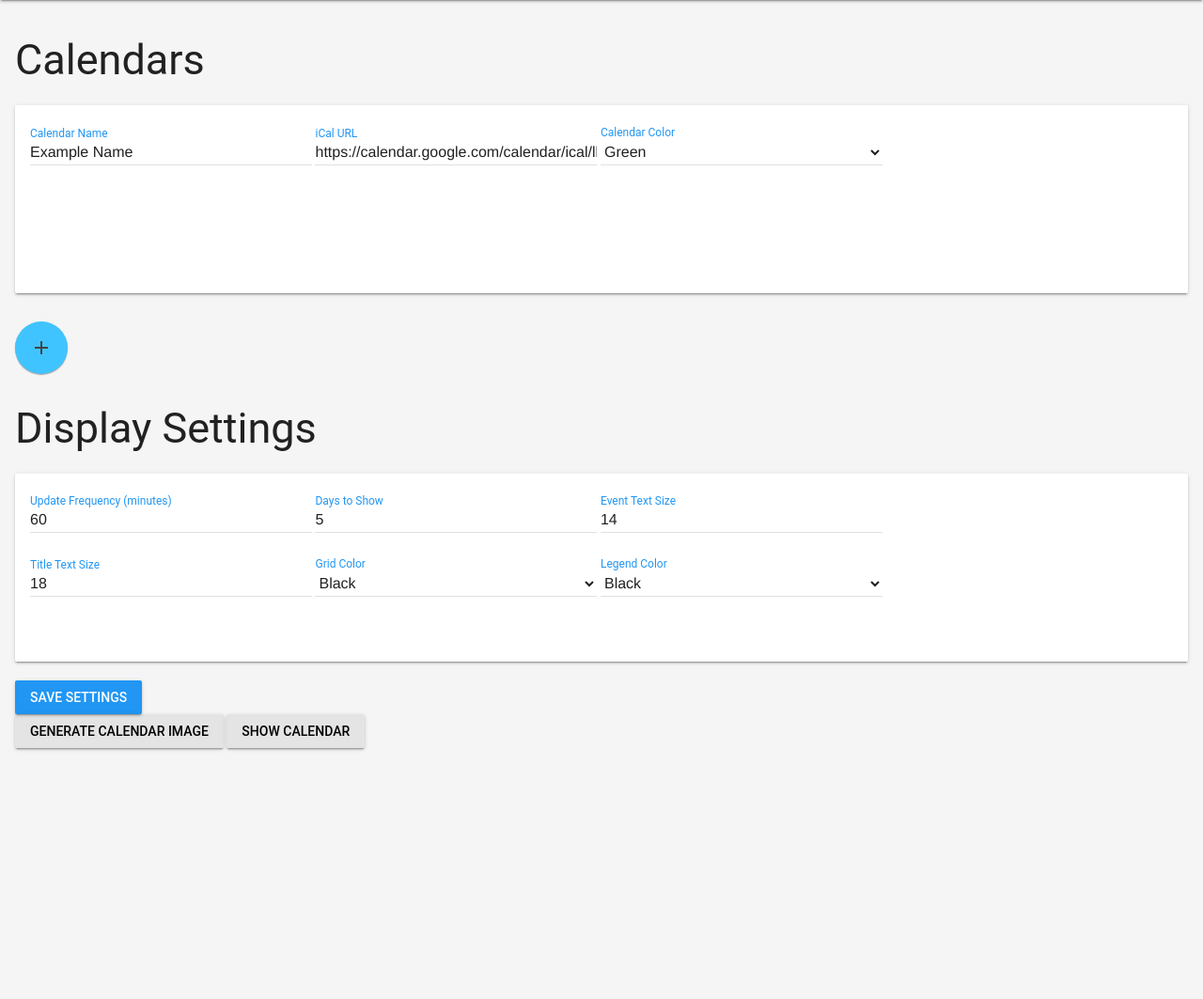
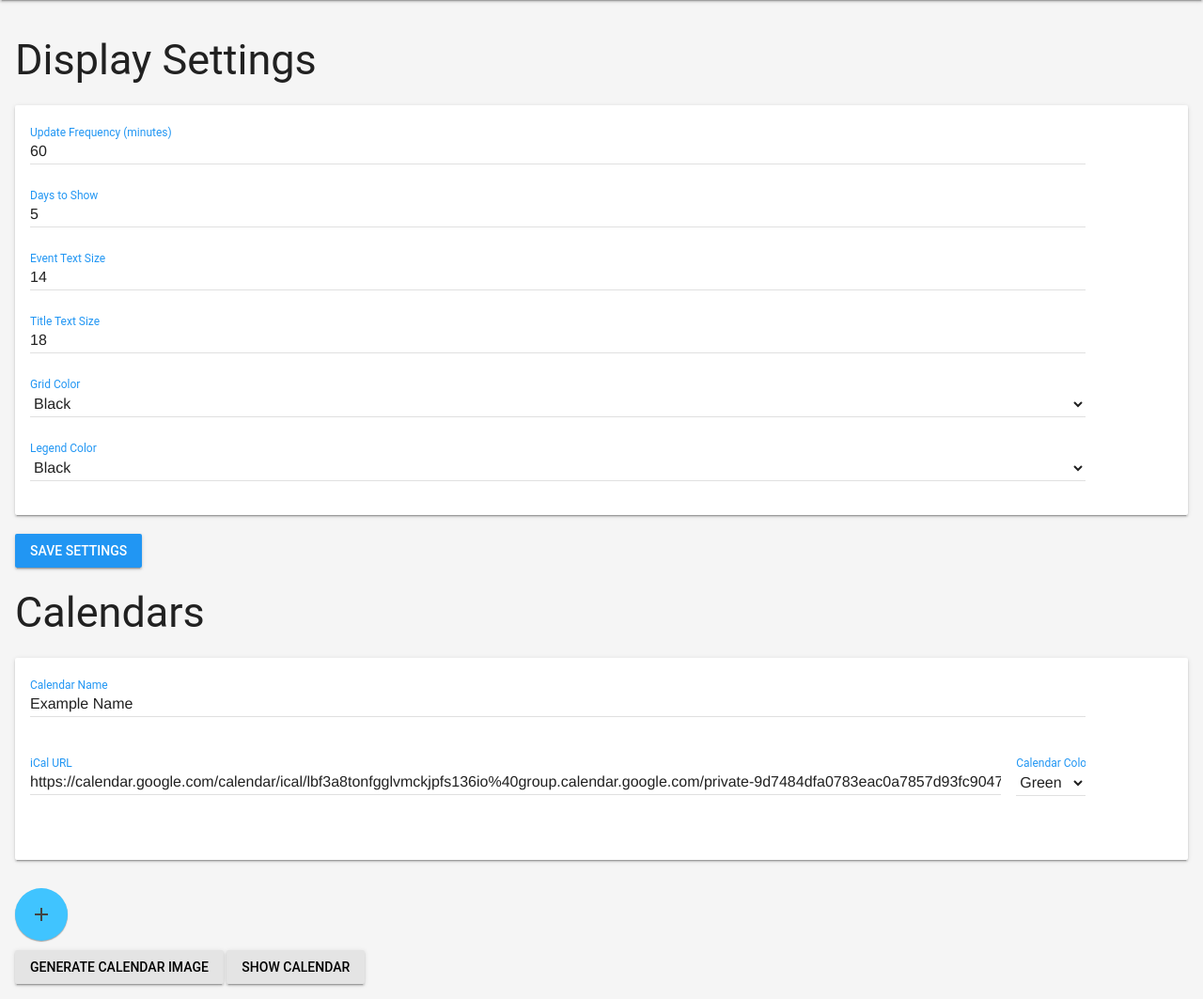
Before and after one commit to SeanStew/InkyServer, a Flask app: page / in a window 1280 px wide. Shown: the part 64-1127 px from the top of the page at 94% size. Run offline with Flask 3, Linux system fonts and the light colour scheme.

Commit message:
rearrange index

```diff
--- a/templates/index.html
+++ b/templates/index.html
@@ -1,5 +1,6 @@
 <!DOCTYPE html>
 <html lang="en">
+
 <head>
   <meta charset="UTF-8">
   <title>Inky Calendar Settings</title>
@@ -10,15 +11,18 @@
   <style>
     body {
       font-family: 'Roboto', sans-serif;
-            background-color: #f5f5f5; /* Light background */
-            color: #212121; /* Dark text */
+      background-color: #f5f5f5;
+      /* Light background */
+      color: #212121;
+      /* Dark text */
       display: flex;
       flex-direction: column;
       min-height: 100vh;
     }
 
     .mdl-card {
-            background-color: #fff; /* White card background */
+      background-color: #fff;
+      /* White card background */
       color: #212121;
       width: 100%;
       margin-bottom: 20px;
@@ -34,23 +38,26 @@
       padding: 16px;
     }
 
-        .calendar-name-select{
-          font-size:20px;
+    .calendar-name-select {
+      font-size: 20px;
       margin: 0;
       padding: 0;
       width: 100%;
     }
 
     .mdl-textfield__label {
-            color: #212121; /* Dark labels */
+      color: #212121;
+      /* Dark labels */
     }
 
     .mdl-textfield__input {
-            color: #212121; /* Dark input text */
+      color: #212121;
+      /* Dark input text */
     }
 
     .mdl-textfield.is-focused .mdl-textfield__label {
-            color: #03a9f4; /* Light blue on focus */
+      color: #03a9f4;
+      /* Light blue on focus */
     }
 
     .mdl-textfield.is-focused .mdl-textfield__input {
@@ -58,16 +65,20 @@
     }
 
     .mdl-textfield.is-invalid .mdl-textfield__input {
-            border-color: #ff5252; /* Red invalid */
+      border-color: #ff5252;
+      /* Red invalid */
     }
 
     .mdl-textfield.is-invalid .mdl-textfield__label {
-            color: #ff5252; /* Red invalid */
+      color: #ff5252;
+      /* Red invalid */
     }
 
     .mdl-button--primary {
-            background-color: #03a9f4; /* Light blue accent */
-            color: #fff; /* White button text */
+      background-color: #03a9f4;
+      /* Light blue accent */
+      color: #fff;
+      /* White button text */
     }
 
     .page-content {
@@ -75,7 +86,8 @@
     }
 
     .mdl-layout__header {
-            background-color: #03a9f4; /* Light Blue Header */
+      background-color: #03a9f4;
+      /* Light Blue Header */
     }
 
     .mdl-layout__header-row {
@@ -86,11 +98,41 @@
       margin-top: 10px;
       margin-bottom: 10px;
     }
+
     .mdl-card__title-text {
       font-size: 16px;
     }
+
+    .calendar-entry-grid {
+      display: grid;
+      grid-template-columns: 1fr;
+      grid-gap: 16px;
+    }
+
+    .calendar-entry-row {
+      display: grid;
+      grid-template-columns: 1fr auto;
+      /* iCal URL takes up most space, Color auto */
+      grid-gap: 16px;
+    }
+
+    .mdl-textfield__input {
+      width: 100%;
+    }
+
+    .mdl-textfield {
+      width: 100%;
+    }
+
+    .mdl-card__actions {
+      display: flex;
+      justify-content: flex-end;
+      align-items: center;
+      padding: 16px;
+    }
   </style>
 </head>
+
 <body>
   <div class="mdl-layout mdl-js-layout mdl-layout--fixed-header">
     <header class="mdl-layout__header">
@@ -104,30 +146,87 @@
     <main class="mdl-layout__content">
       <div class="page-content">
         <form method="post">
+          <h2>Display Settings</h2>
+          <div class="mdl-card mdl-shadow--2dp">
+            <div class="mdl-card__supporting-text">
+              <div class="mdl-textfield mdl-js-textfield mdl-textfield--floating-label">
+                <input class="mdl-textfield__input" type="number" id="update_frequency" name="update_frequency"
+                  value="{{ settings.update_frequency }}" min="1" required>
+                <label class="mdl-textfield__label" for="update_frequency">Update Frequency (minutes)</label>
+              </div>
+              <div class="mdl-textfield mdl-js-textfield mdl-textfield--floating-label">
+                <input class="mdl-textfield__input" type="number" id="days_to_show" name="days_to_show"
+                  value="{{ settings.days_to_show }}" min="1" required>
+                <label class="mdl-textfield__label" for="days_to_show">Days to Show</label>
+              </div>
+              <div class="mdl-textfield mdl-js-textfield mdl-textfield--floating-label">
+                <input class="mdl-textfield__input" type="number" id="event_text_size" name="event_text_size"
+                  value="{{ settings.event_text_size }}" min="1" required>
+                <label class="mdl-textfield__label" for="event_text_size">Event Text Size</label>
+              </div>
+              <div class="mdl-textfield mdl-js-textfield mdl-textfield--floating-label">
+                <input class="mdl-textfield__input" type="number" id="title_text_size" name="title_text_size"
+                  value="{{ settings.title_text_size }}" min="1" required>
+                <label class="mdl-textfield__label" for="title_text_size">Title Text Size</label>
+              </div>
+              <div class="mdl-textfield mdl-js-textfield mdl-textfield--floating-label">
+                <select class="mdl-textfield__input" id="grid_color" name="grid_color">
+                  {% for color_hex, color_name in allowed_colors.items() %}
+                  <option value="{{ color_hex }}" {% if settings.grid_color==color_hex %}selected{% endif %}>{{
+                    color_name }}</option>
+                  {% endfor %}
+                </select>
+                <label class="mdl-textfield__label" for="grid_color">Grid Color</label>
+              </div>
+              <div class="mdl-textfield mdl-js-textfield mdl-textfield--floating-label">
+                <select class="mdl-textfield__input" id="legend_color" name="legend_color">
+                  {% for color_hex, color_name in allowed_colors.items() %}
+                  <option value="{{ color_hex }}" {% if settings.legend_color==color_hex %}selected{% endif %}>{{
+                    color_name }}</option>
+                  {% endfor %}
+                </select>
+                <label class="mdl-textfield__label" for="legend_color">Legend Color</label>
+              </div>
+            </div>
+          </div>
+
+          <button type="submit"
+            class="mdl-button mdl-js-button mdl-button--raised mdl-button--colored mdl-js-ripple-effect">
+            Save Settings
+          </button>
+
           <div id="calendar-entries">
             <h2>Calendars</h2>
             {% for calendar in calendars %}
             <div class="mdl-card mdl-shadow--2dp calendar-entry">
-                          <div class="mdl-card__supporting-text">
+              <div class="mdl-card__supporting-text calendar-entry-grid">
                 <div class="mdl-textfield mdl-js-textfield mdl-textfield--floating-label">
-                              <input class="mdl-textfield__input" type="text" id="calendar_name_{{ loop.index0 }}" name="calendar_name" value="{{ calendar.calendar_name }}" required>
-                              <label class="mdl-textfield__label calendar-name-select" for="calendar_name_{{ loop.index0 }}">Calendar Name</label>
+                  <input class="mdl-textfield__input" type="text" id="calendar_name_{{ loop.index0 }}"
+                    name="calendar_name" value="{{ calendar.calendar_name }}" required>
+                  <label class="mdl-textfield__label calendar-name-select"
+                    for="calendar_name_{{ loop.index0 }}">Calendar Name</label>
                 </div>
+                <div class="calendar-entry-row">
                   <div class="mdl-textfield mdl-js-textfield mdl-textfield--floating-label">
-                                <input class="mdl-textfield__input" type="text" id="ical_url_{{ loop.index0 }}" name="ical_url" value="{{ calendar.ical_url }}" required>
+                    <input class="mdl-textfield__input" type="text" id="ical_url_{{ loop.index0 }}" name="ical_url"
+                      value="{{ calendar.ical_url }}" required>
                     <label class="mdl-textfield__label" for="ical_url_{{ loop.index0 }}">iCal URL</label>
                   </div>
-
                   <div class="mdl-textfield mdl-js-textfield mdl-textfield--floating-label">
                     <select class="mdl-textfield__input" id="color_{{ loop.index0 }}" name="color">
                       {% for color_hex, color_name in allowed_colors.items() %}
-                                        <option value="{{ color_hex }}" {% if calendar.color == color_hex %}selected{% endif %}>{{ color_name }}</option>
+                      <option value="{{ color_hex }}" {% if calendar.color==color_hex %}selected{% endif %}>{{
+                        color_name }}</option>
                       {% endfor %}
                     </select>
                     <label class="mdl-textfield__label" for="color_{{ loop.index0 }}">Calendar Color</label>
                   </div>
+                </div>
+              </div>
+              <div class="mdl-card__actions">
                 {% if not loop.first %}
-                            <button type="button" class="mdl-button mdl-js-button mdl-button--raised mdl-js-ripple-effect" onclick="removeCalendar(this)">
+                <button type="button" class="mdl-button mdl-js-button mdl-button--raised mdl-js-ripple-effect"
+                  onclick="removeCalendar(this)">
                   <i class="material-icons">delete</i>
                 </button>
                 {% endif %}
@@ -136,70 +235,31 @@
             {% endfor %}
           </div>
 
-                    <button id="add-calendar" type="button" class="mdl-button mdl-js-button mdl-button--fab mdl-js-ripple-effect mdl-button--colored">
+          <button id="add-calendar" type="button"
+            class="mdl-button mdl-js-button mdl-button--fab mdl-js-ripple-effect mdl-button--colored">
             <i class="material-icons">add</i>
-                    </button>
-
-                    <h2>Display Settings</h2>
-                    <div class="mdl-card mdl-shadow--2dp">
-                        <div class="mdl-card__supporting-text">
-                            <div class="mdl-textfield mdl-js-textfield mdl-textfield--floating-label">
-                                <input class="mdl-textfield__input" type="number" id="update_frequency" name="update_frequency" value="{{ settings.update_frequency }}" min="1" required>
-                                <label class="mdl-textfield__label" for="update_frequency">Update Frequency (minutes)</label>
-                            </div>
-                            <div class="mdl-textfield mdl-js-textfield mdl-textfield--floating-label">
-                                <input class="mdl-textfield__input" type="number" id="days_to_show" name="days_to_show" value="{{ settings.days_to_show }}" min="1" required>
-                                <label class="mdl-textfield__label" for="days_to_show">Days to Show</label>
-                            </div>
-                            <div class="mdl-textfield mdl-js-textfield mdl-textfield--floating-label">
-                                <input class="mdl-textfield__input" type="number" id="event_text_size" name="event_text_size" value="{{ settings.event_text_size }}" min="1" required>
-                                <label class="mdl-textfield__label" for="event_text_size">Event Text Size</label>
-                            </div>
-                            <div class="mdl-textfield mdl-js-textfield mdl-textfield--floating-label">
-                                <input class="mdl-textfield__input" type="number" id="title_text_size" name="title_text_size" value="{{ settings.title_text_size }}" min="1" required>
-                                <label class="mdl-textfield__label" for="title_text_size">Title Text Size</label>
-                            </div>
-                            <div class="mdl-textfield mdl-js-textfield mdl-textfield--floating-label">
-                                <select class="mdl-textfield__input" id="grid_color" name="grid_color">
-                                    {% for color_hex, color_name in allowed_colors.items() %}
-                                        <option value="{{ color_hex }}" {% if settings.grid_color == color_hex %}selected{% endif %}>{{ color_name }}</option>
-                                    {% endfor %}
-                                </select>
-                                <label class="mdl-textfield__label" for="grid_color">Grid Color</label>
-                            </div>
-                            <div class="mdl-textfield mdl-js-textfield mdl-textfield--floating-label">
-                                <select class="mdl-textfield__input" id="legend_color" name="legend_color">
-                                    {% for color_hex, color_name in allowed_colors.items() %}
-                                        <option value="{{ color_hex }}" {% if settings.legend_color == color_hex %}selected{% endif %}>{{ color_name }}</option>
-                                    {% endfor %}
-                                </select>
-                                <label class="mdl-textfield__label" for="legend_color">Legend Color</label>
-                            </div>
-                        </div>
-                    </div>
-
-                    <button type="submit" class="mdl-button mdl-js-button mdl-button--raised mdl-button--colored mdl-js-ripple-effect">
-                        Save Settings
           </button>
         </form>
 
-                <a href="/generateImage" class="mdl-button mdl-js-button mdl-button--raised mdl-js-ripple-effect">Generate Calendar Image</a>
+        <a href="/generateImage" class="mdl-button mdl-js-button mdl-button--raised mdl-js-ripple-effect">Generate
+          Calendar Image</a>
         <a href="/showImage" class="mdl-button mdl-js-button mdl-button--raised mdl-js-ripple-effect">Show Calendar</a>
       </div>
     </main>
   </div>
 
   <script>
-        document.getElementById('add-calendar').addEventListener('click', function() {
+    document.getElementById('add-calendar').addEventListener('click', function () {
       const container = document.getElementById('calendar-entries');
       const index = container.querySelectorAll('.calendar-entry').length;
       const newCalendarEntry = `
             <div class="mdl-card mdl-shadow--2dp calendar-entry">
-              <div class="mdl-card__supporting-text">
+               <div class="mdl-card__supporting-text calendar-entry-grid">
                     <div class="mdl-textfield mdl-js-textfield mdl-textfield--floating-label">
                         <input class="mdl-textfield__input" type="text" id="calendar_name_${index}" name="calendar_name" required>
                         <label class="mdl-textfield__label calendar-name-select" for="calendar_name_${index}">Calendar Name</label>
                     </div>
+                    <div class="calendar-entry-row">
                         <div class="mdl-textfield mdl-js-textfield mdl-textfield--floating-label">
                             <input class="mdl-textfield__input" type="text" id="ical_url_${index}" name="ical_url" required>
                             <label class="mdl-textfield__label" for="ical_url_${index}">iCal URL</label>
@@ -212,6 +272,9 @@
                             </select>
                             <label class="mdl-textfield__label" for="color_${index}">Calendar Color</label>
                         </div>
+                    </div>
+                </div>
+                <div class="mdl-card__actions">
                    <button type="button" class="mdl-button mdl-js-button mdl-button--raised mdl-js-ripple-effect" onclick="removeCalendar(this)">
                         <i class="material-icons">delete</i>
                     </button>
@@ -228,4 +291,5 @@
     }
   </script>
 </body>
+
 </html>
```
Lines whose indentation alone changed are shown as unchanged.
